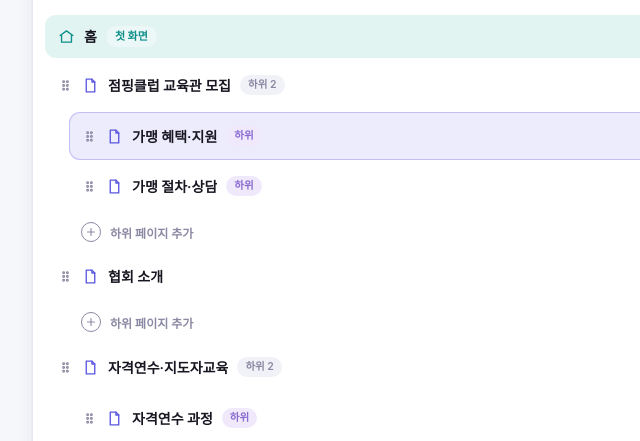
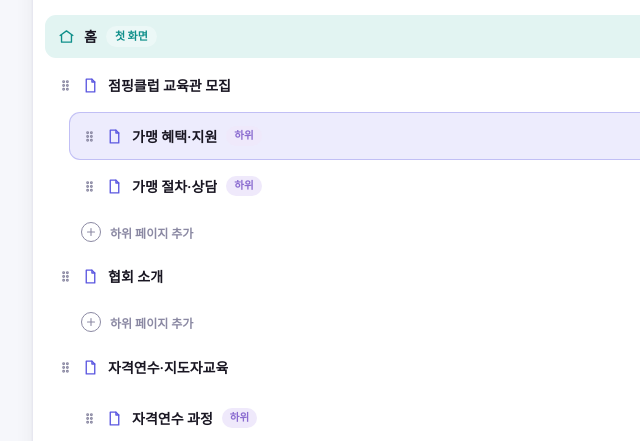
Before and after one commit to nophelon/sitemap-editor, a plain HTML site: page index.html in a window 1280 px wide. Shown: the part 297-738 px from the top of the page, 118-758 px from the left. Drawn offline with Linux system fonts and the light colour scheme; a web font is replaced by a local one.

Commit message:
트리 행의 '하위 N' 개수 라벨(pill-cnt) 제거
Co-Authored-By: Claude Opus 4.8 (1M context) <noreply@anthropic.com>

```diff
--- a/index.html
+++ b/index.html
@@ -225,7 +225,6 @@ function renderTree(mount, st, rerender){
     row.innerHTML=`${home?`<span class="tico hm">${I.home}</span>`:`<span class="grip" title="드래그해서 이동 (위/아래=형제, 가운데=하위로)">${I.grip}</span><span class="tico top">${I.page}</span>`}`
       +`<span class="tn"${home?'':' contenteditable spellcheck="false"'}>${esc(node.title)}</span>`
       +`${home?'<span class="pill-home">첫 화면</span>':(depth>0?'<span class="pill-sub">하위</span>':'')}`
-      +`${hasK?`<span class="pill-cnt">하위 ${node.children.length}</span>`:''}`
       +`<span class="spacer"></span>`
       +`${hasK?`<button class="cv${open?' op':''}" title="하위 펼치기">${I.down}</button>`:''}`
       +`${home?'':`<button class="ibtn danger sm2" title="삭제">${I.trash}</button>`}`;
```
